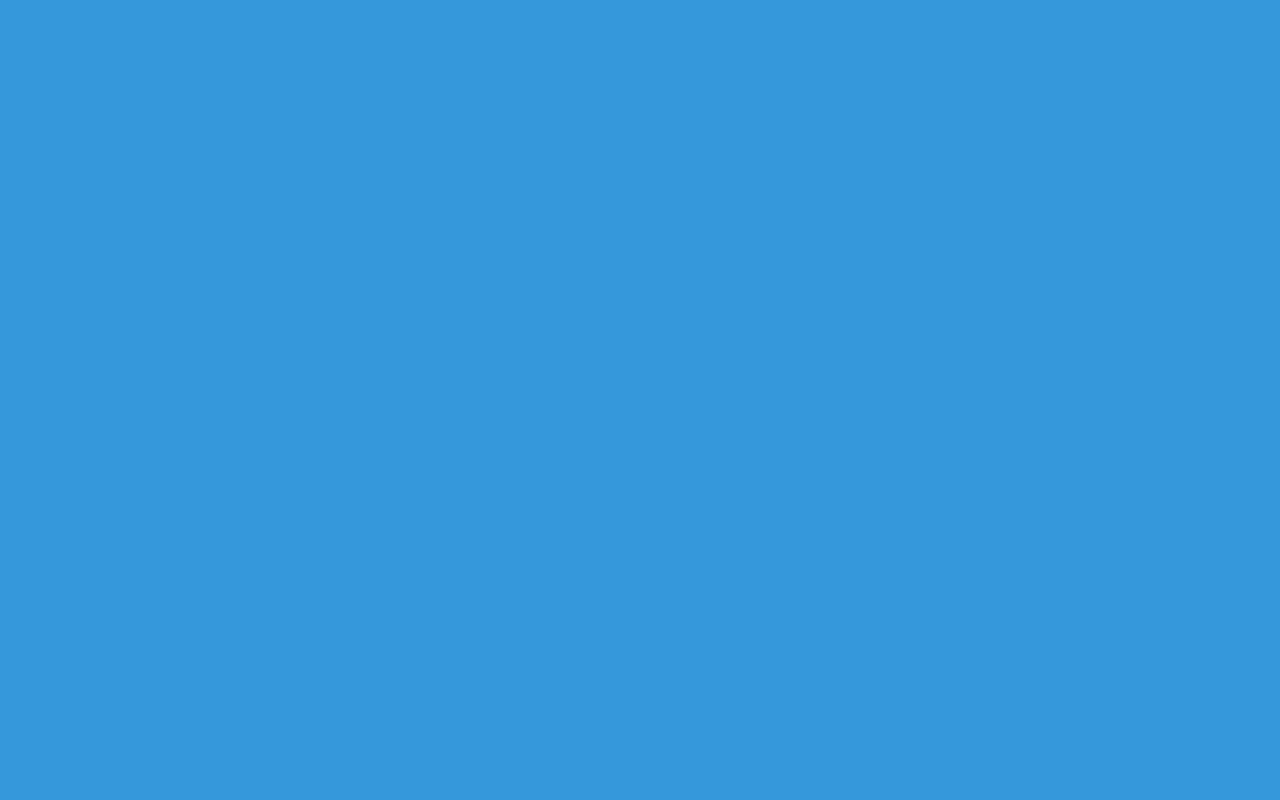
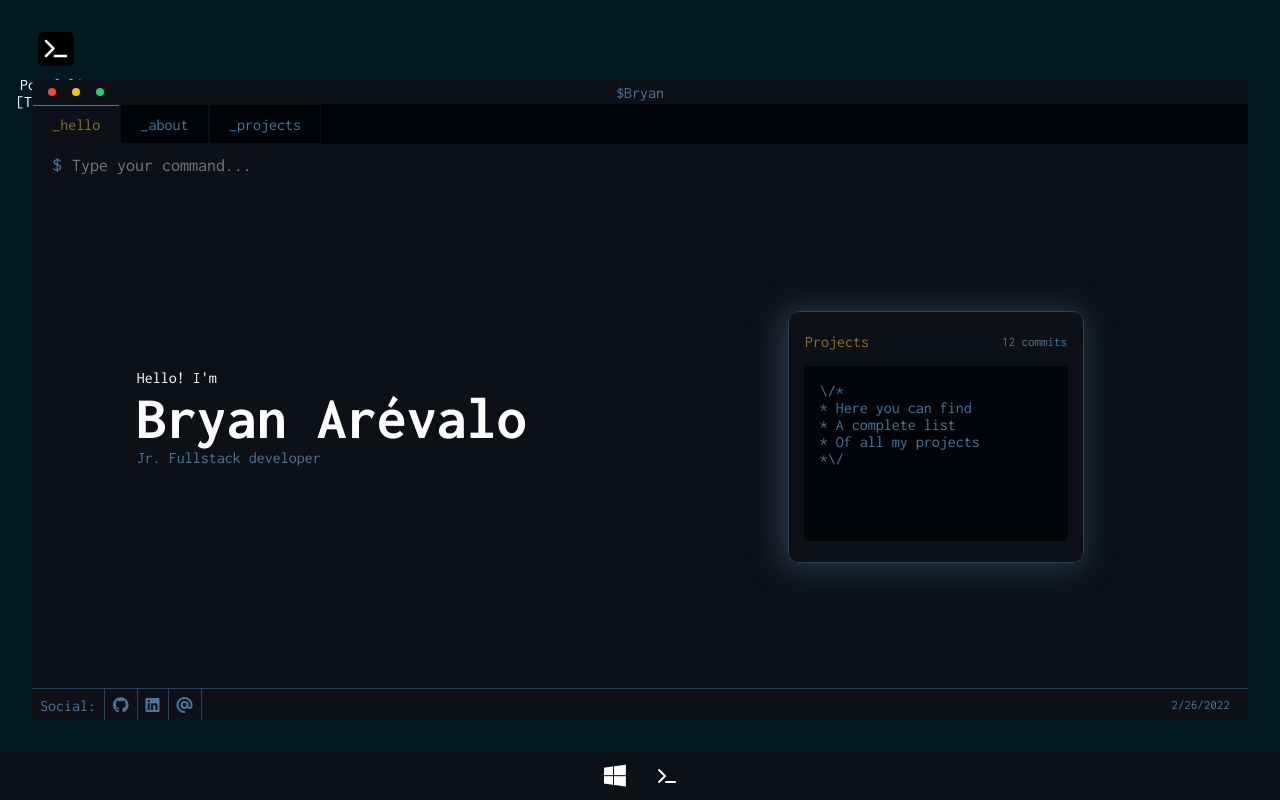
Before and after one commit to ripterdust/Portfolio2022, a React (Create React App) app: page / in a window 1280 px wide. Built offline with nearby package versions, Linux system fonts and the light colour scheme.

Commit message:
Added the turnon animation

```diff
--- a/src/App.js
+++ b/src/App.js
@@ -4,7 +4,10 @@
 
 function App() {
   return <div className="window">
-      <div className="turnOn"></div>
+      <div className="turnOn">
+        <i class="fa-solid fa-circle-notch"></i>
+        Turning On
+      </div>
       <Desktop/>
       <MainRouter/>
 
--- a/src/styles/desktop/_turnOn.scss
+++ b/src/styles/desktop/_turnOn.scss
@@ -2,10 +2,42 @@
     position: absolute;
     width: 100%;
     height: 100%;
-    top: 0;
+    top: -100%;
     left: 0;
     background: $blue;
     z-index: 999;
     display: flex;
+    justify-content: center;
+    align-items: center;
+    flex-direction: column;
+    color: white;
+    font-size: 30px;
+    animation: turnOnAnimation 3s ease-in-out;
+    i{
+        animation: circleAnimation 2s infinite ease-in-out;
+        font-size: 50px;
+        margin: 1em;
+    }
+}
+@keyframes turnOnAnimation{
+    0%{
+      top: 0;
+    }
+    80%{
+        opacity: 1;
+    }
+    100%{
+        top: 0;
+        opacity: 0;
+    }
 
 }
+
+@keyframes circleAnimation {
+    0%{
+        transform: rotate(0deg);
+    }
+    100%{
+        transform: rotate(360deg);
+    }
+}
```
